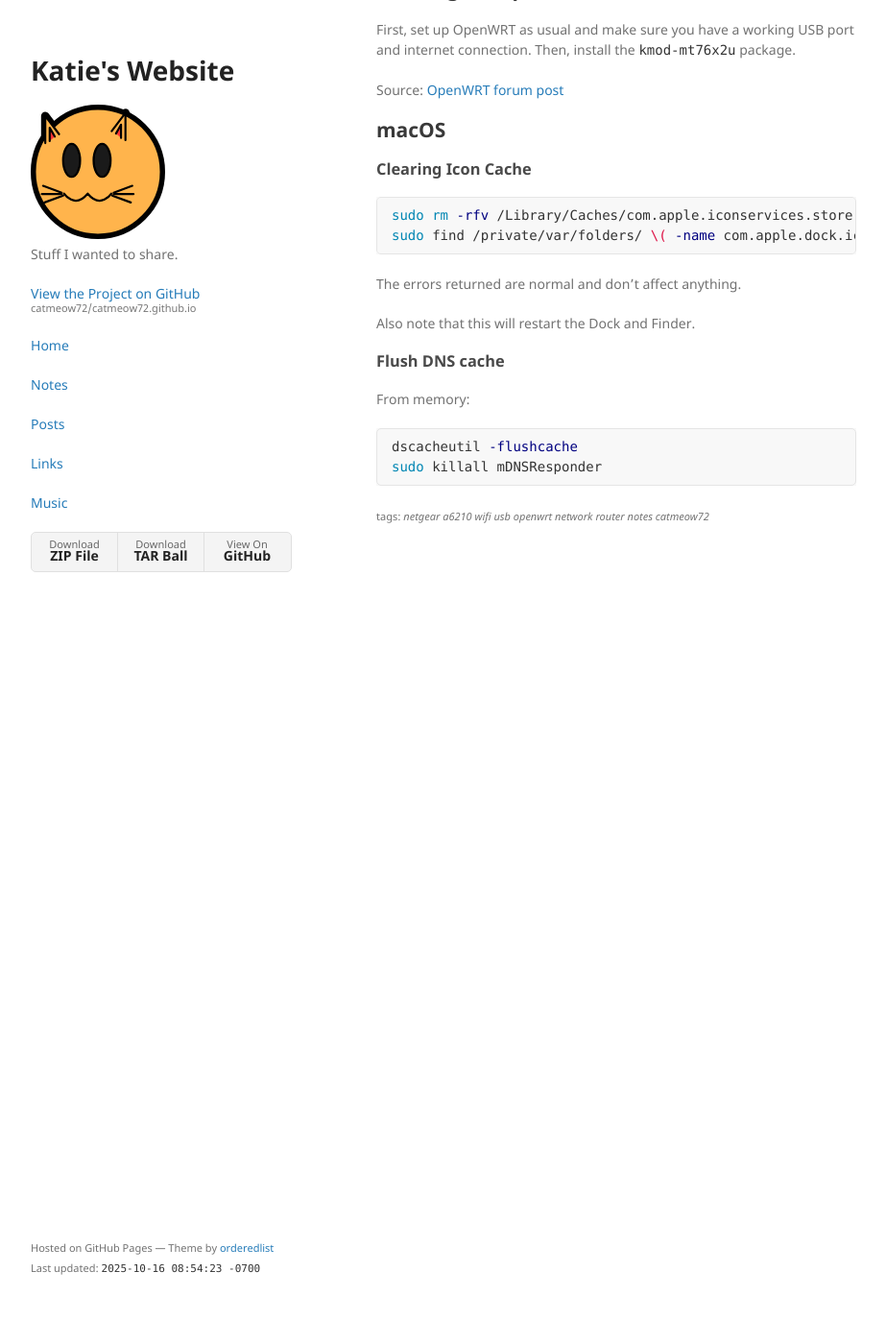
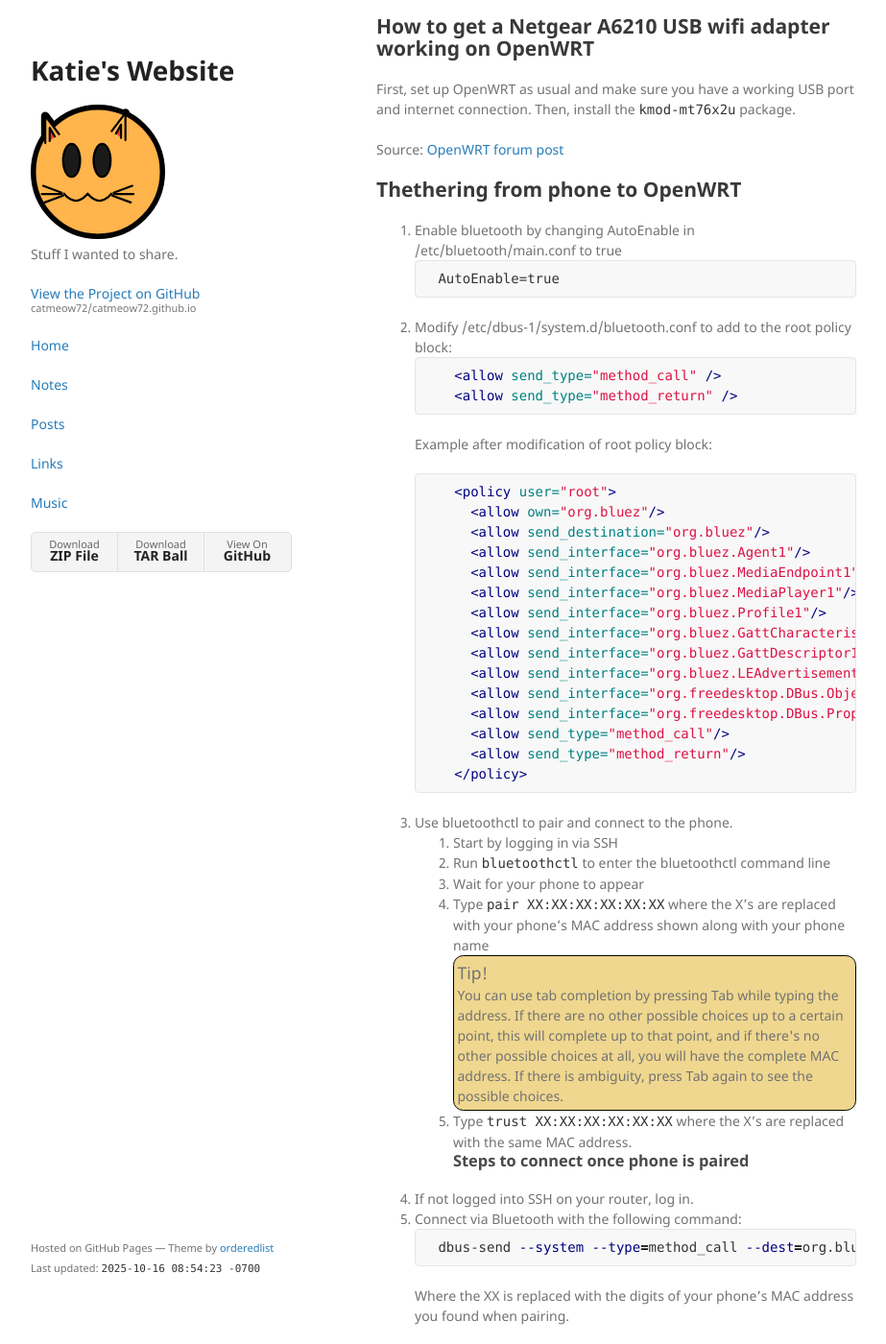
Before and after one commit to catmeow72/catmeow72.github.io, a Jekyll site: the page built from notes.md, in a window 1280 px wide and 1400 px high, scrolled down 343 px. Shown: the whole window at 96% size, without its empty margins (178-1101 px from the left). Built offline with Jekyll 4.4.1, drawn with Linux system fonts in a browser that asks for light colours; some of the changed text lies outside the part shown.

Commit message:
Add new notes

````diff
--- a/notes.md
+++ b/notes.md
@@ -15,6 +15,67 @@ First, set up OpenWRT as usual and make sure you have a working USB port and int
 
 Source: [OpenWRT forum post](https://forum.openwrt.org/t/openwrt-not-support-netgear-a6210/126000/8)
 
+## Thethering from phone to OpenWRT
+1. Enable bluetooth by changing AutoEnable in /etc/bluetooth/main.conf to true
+    ```
+    AutoEnable=true
+    ```
+2. Modify /etc/dbus-1/system.d/bluetooth.conf to add to the root policy block:
+    ```xml
+      <allow send_type="method_call" />
+      <allow send_type="method_return" />
+    ```
+    Example after modification of root policy block:
+    ```xml
+      <policy user="root">
+        <allow own="org.bluez"/>
+        <allow send_destination="org.bluez"/>
+        <allow send_interface="org.bluez.Agent1"/>
+        <allow send_interface="org.bluez.MediaEndpoint1"/>
+        <allow send_interface="org.bluez.MediaPlayer1"/>
+        <allow send_interface="org.bluez.Profile1"/>
+        <allow send_interface="org.bluez.GattCharacteristic1"/>
+        <allow send_interface="org.bluez.GattDescriptor1"/>
+        <allow send_interface="org.bluez.LEAdvertisement1"/>
+        <allow send_interface="org.freedesktop.DBus.ObjectManager"/>
+        <allow send_interface="org.freedesktop.DBus.Properties"/>
+        <allow send_type="method_call"/>
+        <allow send_type="method_return"/>
+      </policy>
+    ```
+3. Use bluetoothctl to pair and connect to the phone.
+    1. Start by logging in via SSH
+    2. Run `bluetoothctl` to enter the bluetoothctl command line
+    3. Wait for your phone to appear
+    4. Type `pair XX:XX:XX:XX:XX:XX` where the X's are replaced with your phone's MAC address shown along with your phone name
+        <div class="tip">
+            You can use tab completion by pressing <span class="key">Tab</span> while typing the address.
+            If there are no other possible choices up to a certain point, this will complete up to that point,
+            and if there's no other possible choices at all, you will have the complete MAC address.
+            If there is ambiguity, press <span class="key">Tab</span> again to see the possible choices.
+        </div>
+    5. Type `trust XX:XX:XX:XX:XX:XX` where the X's are replaced with the same MAC address.
+### Steps to connect once phone is paired
+1. If not logged into SSH on your router, log in.
+2. Connect via Bluetooth with the following command:
+    ```sh
+    dbus-send --system --type=method_call --dest=org.bluez /org/bluez/hci0/dev_XX_XX_XX_XX_XX_XX org.bluez.Network1.Connect string:'NAP'
+    ```
+    Where the XX is replaced with the digits of your phone's MAC address you found when pairing.
+3. If you hvaen't yet, set up your router to route your internet traffic through the phone by typing these commands:
+    ```sh
+    uci set network.wan=interface
+    uci set network.wan.proto=dhcp
+    uci set network.wan.ifname='bnep0'
+    uci commit
+    ifup wan
+    ```
+    <div class="command-desc">
+        This creates (`network.wan=interface`) and sets up the WAN network to use the phone's bluetooth connection (`network.wan.ifname='bnep0'`) via DHCP (`network.wan.proto=dhcp`).
+        It then commits the changes (`uci commit`), and triggers the WAN interface to reload (`ifup wan`).
+    </div>
+Source: [OpenWRT docs](openwrt.org/docs/guide-user/hardware/bluetooth/bluetooth.tether) (Date: <span class="date">2025-10-25T19:54:33Z</span>; [Archive](https://web.archive.org/web/20250706143356/openwrt.org/docs/guide-user/hardware/bluetooth/bluetooth.tether), <span class="date">2025-07-06T13:33:56Z</span>)
+
 ## macOS
 ### Clearing Icon Cache
 ```sh
````
